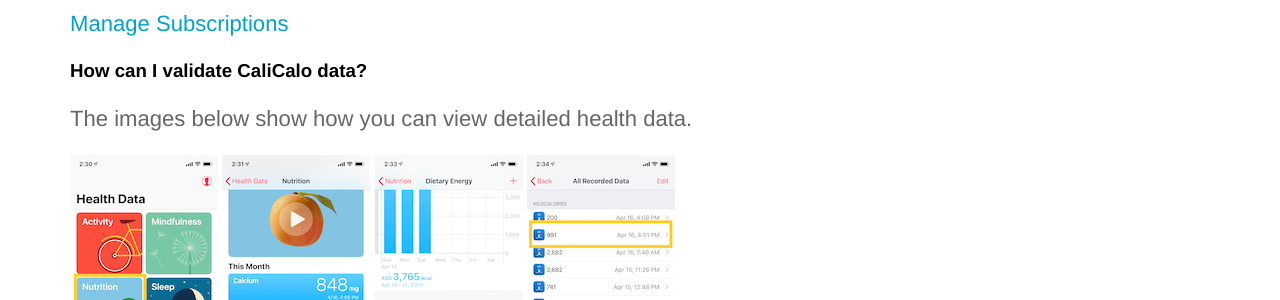
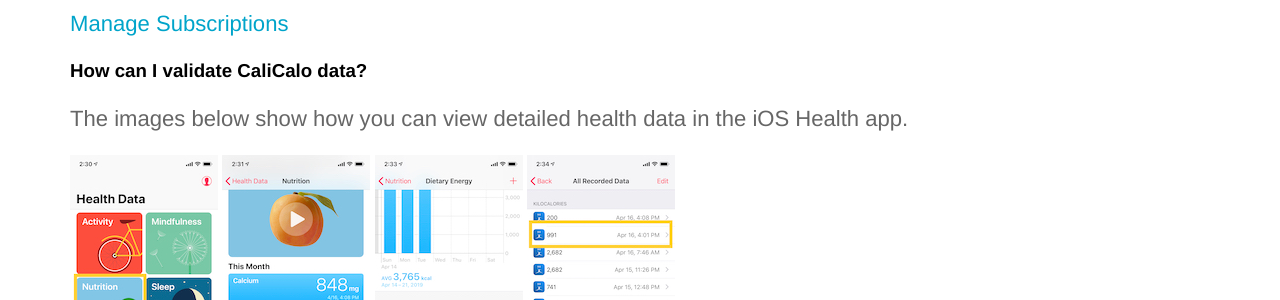
Before and after one commit to Base11Studios/calicalo-site, a Jekyll site: the page built from faq.html, in a window 1280 px wide. Shown: the part 1079-1379 px from the top of the page. Built offline with Jekyll 4.4.1, drawn with Linux system fonts in a browser that asks for light colours; comment, search, counter and statistics services are not loaded.

Commit message:
Add Health App verbiage

```diff
--- a/faq.html
+++ b/faq.html
@@ -28,7 +28,7 @@
 
 <h3>How can I validate CaliCalo data?</h3>
 
-<p>The images below show how you can view detailed health data.</p>
+<p>The images below show how you can view detailed health data in the iOS Health app.</p>
 
 <img src="/images/choose-category.jpeg" style="width:148px;height:320px;">
 
```
